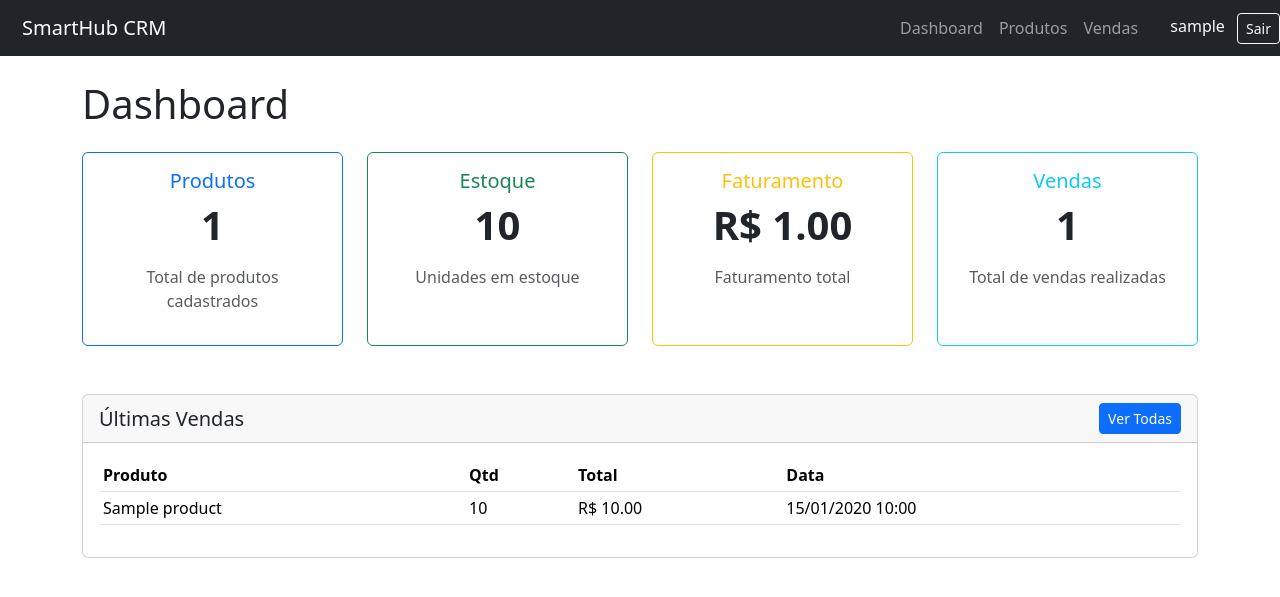
After one commit to joaopedrodev21/SmartHub, a Django app: page /dashboard/ in a window 1280 px wide. The commit adds this page. Shown: the top 597 px of the page. Run offline with Django 5.2, Linux system fonts and the light colour scheme; a user stored in the database is signed in; tables that the repository leaves empty hold one stand-in row (values such as "Sample post").

Commit message:
feat: add dashboard, authentication and REST API with DRF and JWT
- Add dashboard view and template with metrics cards and recent sales
- Implement web authentication with login/logout and protected views
- Integrate Django REST Framework and SimpleJWT
- Create serializers for Product, Customer and Company models
- Implement API views for register, login, product CRUD and company revenue
- Configure API URLs with auth and protected endpoints
- Add app-specific API URL routing under /api/
- Update navbar and home page with functional navigation links
- Apply login_required and LoginRequiredMixin to all web views

```diff
--- /dev/null
+++ b/apps/api/urls.py
@@ -0,0 +1,16 @@
+from django.urls import path
+from apps.products.views_api import register, login, ProductListCreateAPIView, ProductDetailAPIView, ProductStockDetailAPIView, CompanyRevenueAPIView
+
+urlpatterns = [
+    # Auth
+    path('auth/register/', register, name='register'),
+    path('auth/login/', login, name='login'),
+
+    # Products
+    path('products/', ProductListCreateAPIView.as_view(), name='product-list'),
+    path('products/<int:pk>/', ProductDetailAPIView.as_view(), name='product-detail'),
+    path('products/<int:pk>/stock/', ProductStockDetailAPIView.as_view(), name='product-stock'),
+
+    # Company Revenue
+    path('company/revenue/', CompanyRevenueAPIView.as_view(), name='company-revenue'),
+]
--- a/apps/products/views.py
+++ b/apps/products/views.py
@@ -3,28 +3,51 @@ from django.urls import reverse_lazy
 from django.views.generic import ListView, CreateView, UpdateView, DeleteView
 from .models import Product
 from .forms import ProductForm
+from apps.sales.models import Sale
+from apps.customers.models import Company
+from django.db.models import Sum, Count
+from django.contrib.auth.decorators import login_required
+from django.contrib.auth.mixins import LoginRequiredMixin
 
+@login_required
 def home(request):
     return render(request, 'home.html')
 
-class ProductListView(ListView):
+@login_required
+def dashboard(request):
+    total_products = Product.objects.count()
+    total_stock = Product.objects.aggregate(Sum('stock'))['stock__sum'] or 0
+    total_revenue = Company.objects.aggregate(Sum('revenue'))['revenue__sum'] or 0
+    total_sales = Sale.objects.count()
+    recent_sales = Sale.objects.select_related('product').order_by('-sold_at')[:5]
+
+    context = {
+        'total_products': total_products,
+        'total_stock': total_stock,
+        'total_revenue': total_revenue,
+        'total_sales': total_sales,
+        'recent_sales': recent_sales,
+    }
+    return render(request, 'dashboard.html', context)
+
+class ProductListView(LoginRequiredMixin, ListView):
     model = Product
     template_name = 'products/list.html'
     context_object_name = 'products'
 
-class ProductCreateView(CreateView):
+class ProductCreateView(LoginRequiredMixin, CreateView):
     model = Product
     form_class = ProductForm
     template_name = 'products/form.html'
     success_url = reverse_lazy('products:product_list')
 
-class ProductUpdateView(UpdateView):
+class ProductUpdateView(LoginRequiredMixin, UpdateView):
     model = Product
     form_class = ProductForm
     template_name = 'products/form.html'
     success_url = reverse_lazy('products:product_list')
 
-class ProductDeleteView(DeleteView):
+class ProductDeleteView(LoginRequiredMixin, DeleteView):
     model = Product
     template_name = 'products/confirm_delete.html'
     success_url = reverse_lazy('products:product_list')
--- a/apps/sales/views.py
+++ b/apps/sales/views.py
@@ -1,13 +1,16 @@
 from django.shortcuts import render, redirect
 from .models import Sale
 from .forms import SaleForm
+from django.contrib.auth.decorators import login_required
 
 
+@login_required
 def SaleListView(request):
     sales = Sale.objects.select_related('product').all()
     return render(request, 'sales/list.html', {'sales': sales})
 
 
+@login_required
 def SaleCreateView(request):
     if request.method == 'POST':
         form = SaleForm(request.POST)
--- a/config/urls.py
+++ b/config/urls.py
@@ -16,11 +16,14 @@ Including another URLconf
 """
 from django.contrib import admin
 from django.urls import path, include
-from apps.products.views import home
+from apps.products.views import home, dashboard
 
 urlpatterns = [
     path('admin/', admin.site.urls),
     path('', home, name='home'),
+    path('dashboard/', dashboard, name='dashboard'),
     path('products/', include('apps.products.urls')),
     path('sales/', include('apps.sales.urls')),
+    path('accounts/', include('django.contrib.auth.urls')),
+    path('api/', include('apps.api.urls')),
 ]
--- a/templates/base.html
+++ b/templates/base.html
@@ -10,9 +10,19 @@
     <nav class="navbar navbar-dark bg-dark mb-4">
         <div class="container">
             <a class="navbar-brand" href="{% url 'home' %}"> SmartHub CRM</a>
-            <div class="navbar-nav">
-                <a class="nav-link d-inline" href="{% url 'products:product_list' %}">Produtos</a>
+            <div class="navbar-nav d-flex flex-row gap-3">
+                <a class="nav-link" href="{% url 'dashboard' %}"> Dashboard</a>
+                <a class="nav-link" href="{% url 'products:product_list' %}"> Produtos</a>
+                <a class="nav-link" href="{% url 'sales:sale_list' %}"> Vendas</a>
             </div>
+        </div>
+        <div class="ms-auto">
+            {% if user.is_authenticated %}
+                <span class="text-light me-2">{{ user.username }}</span>
+                <a href="{% url 'logout' %}" class="btn btn-outline-light btn-sm">Sair</a>
+            {% else %}
+                <a href="{% url 'login' %}" class="btn btn-outline-light btn-sm">Entrar</a>
+            {% endif %}
         </div>
     </nav>
     <div class="container">
--- /dev/null
+++ b/templates/dashboard.html
@@ -0,0 +1,83 @@
+{% extends 'base.html' %}
+{% block title %}Dashboard - SmartHub CRM{% endblock %}
+{% block content %}
+
+<h1 class="mb-4"> Dashboard</h1>
+
+<div class="row g-4 mb-5">
+    <div class="col-md-3">
+        <div class="card text-center border-primary h-100">
+            <div class="card-body">
+                <h5 class="card-title text-primary"> Produtos</h5>
+                <p class="display-6 fw-bold">{{ total_products }}</p>
+                <p class="text-muted">Total de produtos cadastrados</p>
+            </div>
+        </div>
+    </div>
+    <div class="col-md-3">
+        <div class="card text-center border-success h-100">
+            <div class="card-body">
+                <h5 class="card-title text-success"> Estoque</h5>
+                <p class="display-6 fw-bold">{{ total_stock }}</p>
+                <p class="text-muted">Unidades em estoque</p>
+            </div>
+        </div>
+    </div>
+    <div class="col-md-3">
+        <div class="card text-center border-warning h-100">
+            <div class="card-body">
+                <h5 class="card-title text-warning"> Faturamento</h5>
+                <p class="display-6 fw-bold">R$ {{ total_revenue|floatformat:2 }}</p>
+                <p class="text-muted">Faturamento total</p>
+            </div>
+        </div>
+    </div>
+    <div class="col-md-3">
+        <div class="card text-center border-info h-100">
+            <div class="card-body">
+                <h5 class="card-title text-info"> Vendas</h5>
+                <p class="display-6 fw-bold">{{ total_sales }}</p>
+                <p class="text-muted">Total de vendas realizadas</p>
+            </div>
+        </div>
+    </div>
+</div>
+
+<div class="row">
+    <div class="col-md-12">
+        <div class="card">
+            <div class="card-header d-flex justify-content-between align-items-center">
+                <h5 class="mb-0">Últimas Vendas</h5>
+                <a href="{% url 'sales:sale_list' %}" class="btn btn-sm btn-primary">Ver Todas</a>
+            </div>
+            <div class="card-body">
+                <table class="table table-sm">
+                    <thead>
+                        <tr>
+                            <th>Produto</th>
+                            <th>Qtd</th>
+                            <th>Total</th>
+                            <th>Data</th>
+                        </tr>
+                    </thead>
+                    <tbody>
+                        {% for sale in recent_sales %}
+                        <tr>
+                            <td>{{ sale.product.name }}</td>
+                            <td>{{ sale.quantity }}</td>
+                            <td>R$ {{ sale.total_price }}</td>
+                            <td>{{ sale.sold_at|date:"d/m/Y H:i" }}</td>
+                        </tr>
+                        {% empty %}
+                        <tr>
+                            <td colspan="4" class="text-center">Nenhuma venda realizada.</td>
+                        </tr>
+                        {% endfor %}
+                    </tbody>
+                </table>
+            </div>
+        </div>
+    </div>
+</div>
+
+{% endblock %}
--- a/templates/home.html
+++ b/templates/home.html
@@ -31,7 +31,7 @@
             <div class="card-body">
                 <h5 class="card-title"> Dashboard</h5>
                 <p class="card-text">Acompanhe métricas da loja</p>
-                <a href="#" class="btn btn-info text-white">Em breve</a>
+                <a href="{% url 'dashboard' %}" class="btn btn-info text-white">Ver Dashboard</a>
             </div>
         </div>
     </div>
```
Also changed, not shown: apps/products/serializers.py (added, +22 -0 lines), apps/products/views_api.py (added, +111 -0 lines), config/settings.py (+24 -0 lines), templates/registration/login.html (added, +22 -0 lines).
